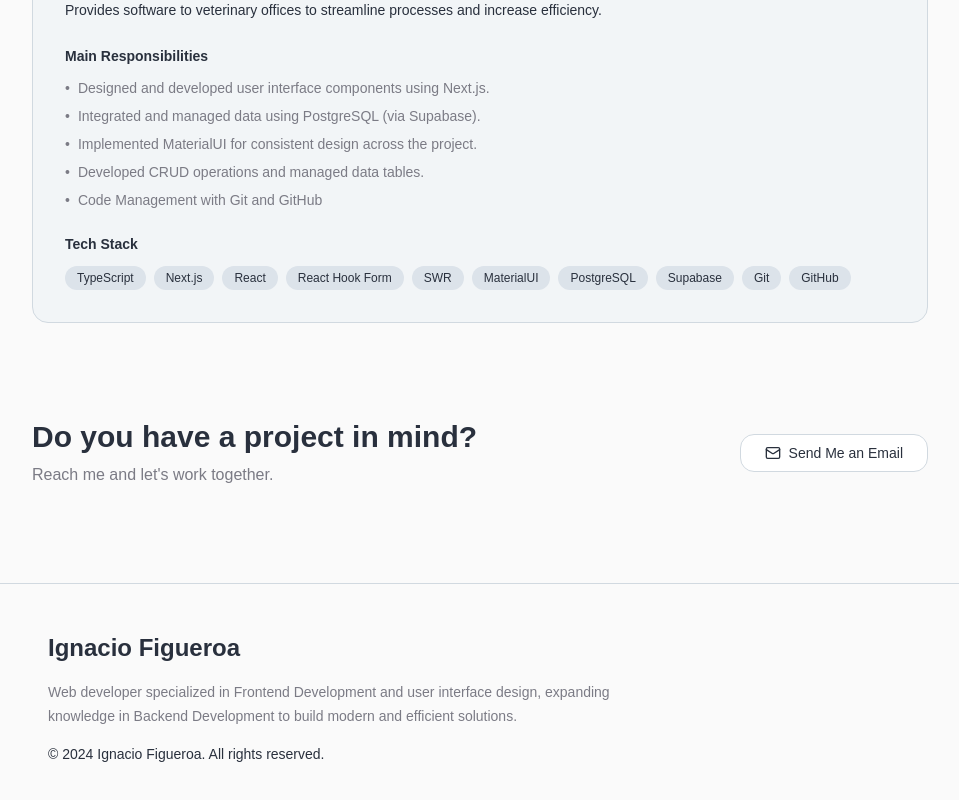
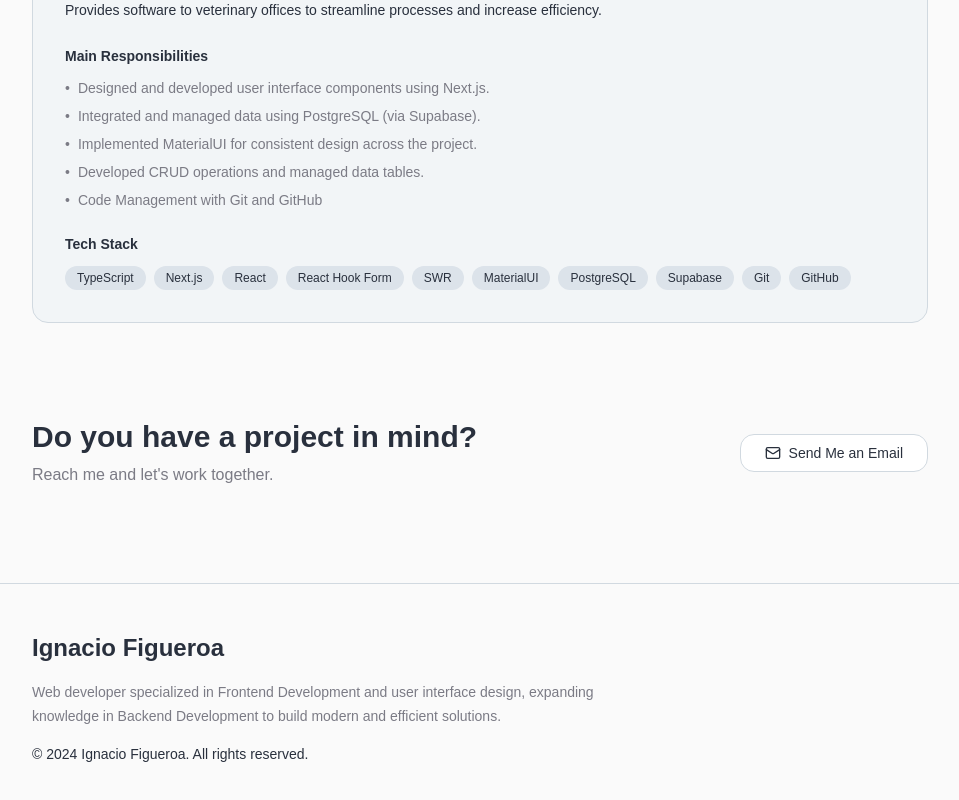
Before and after one commit to figueroaignacio/portfolio, a React (Vite) app: page / in a window 1280 px wide. Shown: the part 924-1724 px from the top of the page, without its empty margins (160-1119 px from the left). Built offline with nearby package versions, Linux system fonts and the light colour scheme; a web font is replaced by a local one.

Commit message:
feat: add container component

```diff
--- a/src/App.tsx
+++ b/src/App.tsx
@@ -3,15 +3,18 @@ import { BrowserRouter as Router } from "react-router-dom";
 import { AppRouter } from "@/components/Router.tsx";
 import { Navbar } from "@/components/Navbar.tsx";
 import { Footer } from "@/components/Footer.tsx";
+import { Container } from "@/components/Container.tsx";
 
 function App() {
   return (
     <Router>
       <div className="grid-main-container">
         <Navbar />
-        <main className="container max-w-4xl mx-auto px-4 lg:px-0 relative">
-          <AppRouter />
-        </main>
+        <Container>
+          <main>
+            <AppRouter />
+          </main>
+        </Container>
         <Footer />
       </div>
     </Router>
--- /dev/null
+++ b/src/components/Container.tsx
@@ -0,0 +1,14 @@
+import React from "react";
+
+interface ContainerProps {
+  children: React.ReactNode
+  className?: string
+}
+
+export function Container({ children, className }: ContainerProps) {
+  return (
+    <div className={`container max-w-4xl mx-auto px-4 lg:px-0 ${className}`}>
+      {children}
+    </div>
+  )
+}
--- a/src/components/Footer.tsx
+++ b/src/components/Footer.tsx
@@ -1,5 +1,8 @@
 // Hooks
 import { useTranslation } from "react-i18next";
+
+// Components
+import { Container } from "@/components/Container.tsx";
 
 export function Footer() {
   const { t } = useTranslation();
@@ -7,7 +10,7 @@ export function Footer() {
 
   return (
     <footer className="bg-background border-t border-border">
-      <div className="container max-w-4xl mx-auto px-4">
+      <Container>
         <div className="container max-w-4xl space-y-6">
           <div className="container max-w-4xl mx-auto py-12 space-y-4">
             <h2 className="text-2xl font-semibold">Ignacio Figueroa</h2>
@@ -19,7 +22,7 @@ export function Footer() {
             </div>
           </div>
         </div>
-      </div>
+      </Container>
     </footer>
   )
 }
--- a/src/components/Navbar.tsx
+++ b/src/components/Navbar.tsx
@@ -6,6 +6,7 @@ import { useState } from "react";
 import { Link } from "react-router-dom";
 import { SelectLanguage } from "@/components/SelectLanguage.tsx";
 import { ToggleTheme } from "@/components/ToggleTheme.tsx";
+import { Container } from "@/components/Container.tsx";
 
 // Icons
 import { Menu } from "@/icons/Menu.tsx";
@@ -25,8 +26,8 @@ export function Navbar() {
 
   return (
     <header className="sticky inset-0 py-4 z-20 bg-background">
-      <div className="flex justify-between items-center max-w-4xl mx-auto px-4 lg:px-0">
-        <div className="flex flex-c items-center gap-x-5">
+      <Container className="flex justify-between items-center">
+        <div className="flex items-center gap-x-5">
           <nav>
             <ul className="hidden md:flex md:items-center space-x-5">
               {navItems.map((navItem, index) => (
@@ -72,7 +73,7 @@ export function Navbar() {
             ))}
           </ul>
         </nav>
-      </div>
+      </Container>
       {isOpen && (
         <div
           className="fixed inset-0 backdrop-blur-md z-10"
```
